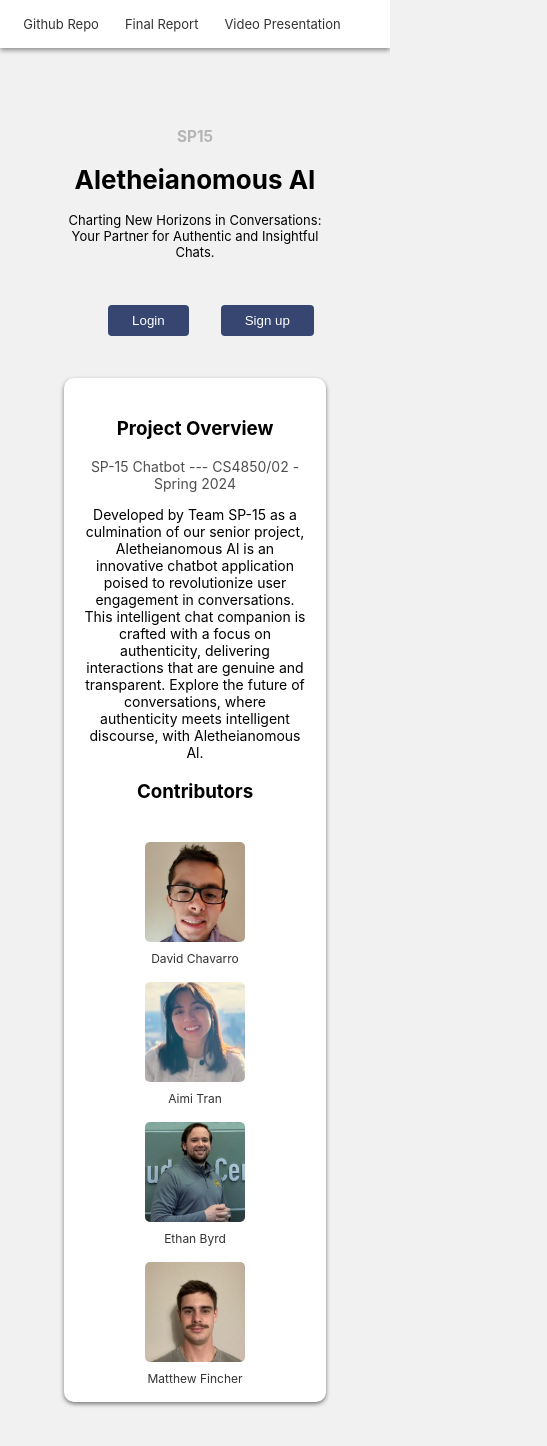
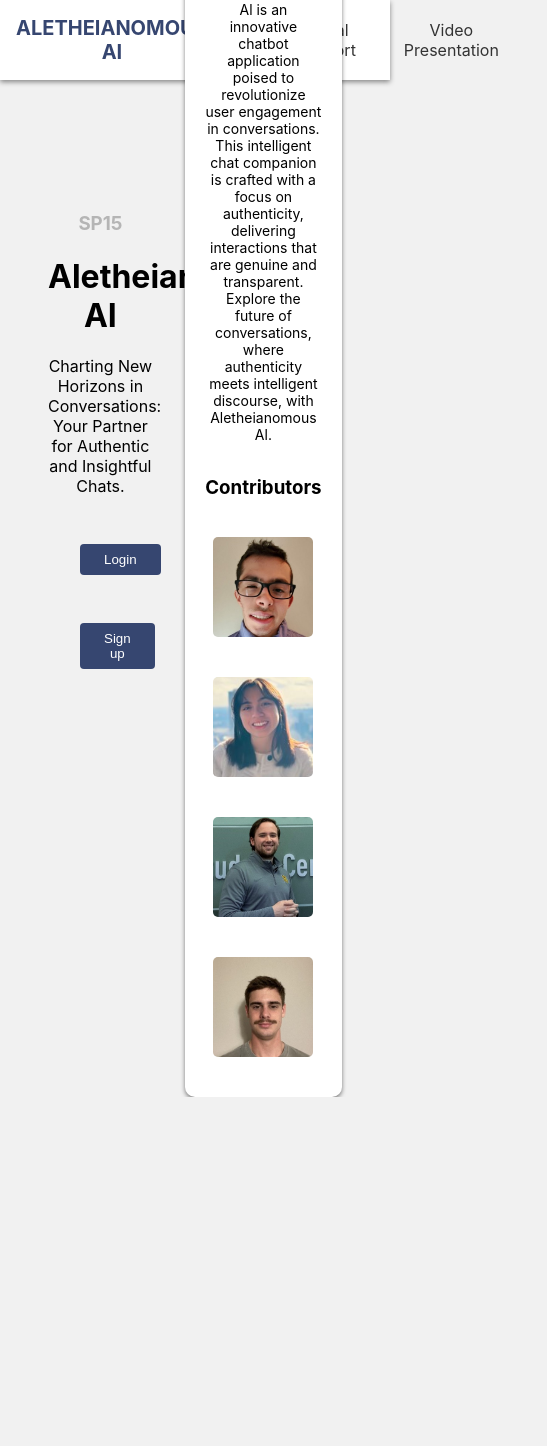
Before and after one commit to Aletheianomous-AI/Chatbot-SP15, a React (Create React App) app: page / in a window 390 px wide. Shown: the top 1446 px of the page, 547 px wide, since content can reach past the window. After the commit the page ends 1097 px from the top, so only its background shows below. Built offline with nearby package versions, Linux system fonts and the light colour scheme.

Commit message:
Revert "Merge changes from dev branch"
This reverts commit b2a6b246a76af9b31f0dbebace36f3a69eec2fd7, reversing
changes made to 84bb2b5aab27f0383cd9217115f7b43e7ecd71fa.

```diff
--- a/package.json
+++ b/package.json
@@ -35,8 +35,5 @@
       "last 1 firefox version",
       "last 1 safari version"
     ]
-  },
-  "devDependencies": {
-    "@babel/plugin-proposal-private-property-in-object": "^7.21.11"
   }
 }
--- a/src/App.js
+++ b/src/App.js
@@ -2,6 +2,7 @@ import MainNavBar from "./components/MainNavBar.js";
 import HomePage from "./components/HomePage.js";
 import Login from "./components/Login.js";
 import Signup from "./components/Signup.js";
+import ChatWindow from "./components/ChatWindow.js";
 import "./App.css";
 import { BrowserRouter, Routes, Route } from "react-router-dom";
 
--- a/src/components/HomePage.js
+++ b/src/components/HomePage.js
@@ -4,29 +4,17 @@ import { useNavigate } from "react-router-dom";
 const HomePage = () => {
   const navigate = useNavigate();
   const headshotImages = [
-    "/images/David-img.jpg",
-    "/images/Aimi-img.jpg",
-    "/images/Ethan-img.jpg",
-    "/images/Matthew-img.jpg",
+    '/images/David-img.jpg',
+    '/images/Aimi-img.jpg',
+    '/images/Ethan-img.jpg',
+    '/images/Matthew-img.jpg',
   ];
-  const contributorNames = [
-    "David Chavarro",
-    "Aimi Tran",
-    "Ethan Byrd",
-    "Matthew Fincher",
-  ];
-  const getContributorName = (index) => {
-    return contributorNames[index];
-  };
   return (
     <div className="homepage">
       <div className="left">
         <h3>SP15</h3>
         <h1>Aletheianomous AI</h1>
-        <p>
-          Charting New Horizons in Conversations: Your Partner for Authentic and
-          Insightful Chats.
-        </p>
+        <p>Charting New Horizons in Conversations: Your Partner for Authentic and Insightful Chats.</p>
         <div className="button-group">
           <button className="login-button" onClick={() => navigate("/login")}>
             Login
@@ -38,39 +26,22 @@ const HomePage = () => {
       </div>
       <div className="right">
         <div className="card">
-          <h3>Project Overview</h3>
+        <h3>Project Overview</h3>
           <div className="overview">
-            <div className="subtitle">
-              SP-15 Chatbot --- CS4850/02 - Spring 2024
-            </div>
-            <div className="detail">
-              Developed by Team SP-15 as a culmination of our senior project,
-              Aletheianomous Al is an innovative chatbot application poised to
-              revolutionize user engagement in conversations. This intelligent
-              chat companion is crafted with a focus on authenticity, delivering
-              interactions that are genuine and transparent. Explore the future
-              of conversations, where authenticity meets intelligent discourse,
-              with Aletheianomous Al.
-            </div>
+
+            <p>Developed by Team SP-15 as a culmination of our senior project, Aletheianomous Al is an innovative chatbot application poised to revolutionize user engagement in conversations. This intelligent chat companion is crafted with a focus on authenticity, delivering interactions that are genuine and transparent. Explore the future of conversations, where authenticity meets intelligent discourse, with Aletheianomous Al.</p>
           </div>
           <h3>Contributors</h3>
-
           <div className="contributors">
             {headshotImages.map((imageSrc, index) => (
-              <div key={index} className="contributor-card">
-                <img
-                  src={imageSrc}
-                  alt={`Headshot ${index + 1}`}
-                  className="contributor-image"
-                />
-                <div className="contributor-name">
-                  {getContributorName(index)}
-                </div>
+              <div key={index} style={{ width: '100px', height: '100px', margin: '20px', overflow: 'hidden' }}>
+                <img src={imageSrc} alt={`Headshot ${index + 1}`} style={{ width: '100%', height: '100%', objectFit: 'cover', borderRadius: '5%' }} />
               </div>
             ))}
           </div>
         </div>
       </div>
+
     </div>
   );
 };
--- a/src/components/MainNavBar.js
+++ b/src/components/MainNavBar.js
@@ -1,29 +1,23 @@
-import React, { useState } from "react";
+import React from "react";
 import "./styles/MainNavBar.css";
 import { useNavigate } from "react-router-dom";
 
 // MainNavBar component
 function MainNavBar() {
   const navigate = useNavigate();
-
   const handleH1Click = () => {
     // navigate to the main homepage
     navigate("/");
   };
   return (
     <nav>
-      {/* TODO: Adding brand logo here */}
       <h1 className="brand-name-button" onClick={handleH1Click}>
         ALETHEIANOMOUS AI
       </h1>
 
-      <ul className="nav-links">
+      <ul>
         <li>
-          <a
-            href="https://github.com/Alethianomous-AI/Chatbot-SP15"
-            target="_blank"
-            rel="noreferrer"
-          >
+          <a href="https://github.com/Alethianomous-AI/Chatbot-SP15">
             Github Repo
           </a>
         </li>
--- a/src/components/styles/HomePage.css
+++ b/src/components/styles/HomePage.css
@@ -7,14 +7,16 @@
   margin: 2rem;
 }
 
-.left {
+.left{
   flex: 1;
+  /* display: flex;
+  flex-direction: column; */
   align-items: flex-start;
   width: 40%;
   margin-right: 2rem;
 }
-.left h3 {
-  color: #b5b5b5;
+.left h3{
+  color: #B5B5B5;
 }
 .login-button,
 .signup-button {
@@ -34,9 +36,10 @@
 }
 .right{
   width: 60%;
+
 }
 
-.card {
+.card{
   display: flex;
   justify-content: center;
   align-items: center;
@@ -47,85 +50,12 @@
   box-shadow: 0 2px 4px rgba(0, 0, 0, 0.5);
 }
 
-.detail {
+.overview p{
   font-size: 14px;
 }
-.subtitle {
-  color: #4f4f4f;
-  font-size: 14px;
-  text-align: center;
-  margin-bottom: 1em;
-}
-.contributors {
+
+.contributors{
   display: flex;
   flex-wrap: wrap;
-  justify-content: space-around;
+  justify-content: 'space-around';
 }
-.contributor-card {
-  width: 100px;
-  height: 100px;
-  margin: 20px;
-  text-align: center;
-}
-
-.contributor-image {
-  width: 100%;
-  height: 100%;
-  object-fit: cover;
-  border-radius: 5%;
-}
-
-.contributor-name {
-  margin-top: 5px;
-  font-size: 12px;
-  color: #333;
-}
-
-/* Media queries for responsiveness */
-
-@media only screen and (max-width: 992px) {
-  .homepage {
-    flex-direction: column;
-    height: auto;
-  }
-
-  .left,
-  .right {
-    width: 100%;
-    margin: 0;
-    text-align: center;
-  }
-
-  .left {
-    order: 1;
-    margin-bottom: 2em;
-    font-size: 13px;
-  }
-
-  .right {
-    order: 2;
-  }
-}
-
-@media only screen and (min-width: 993px) and (max-width: 1200px) {
-  .left {
-    font-size: 13px;
-  }
-  .right{
-    font-size: 13px;
-  }
-  .contributor-card {
-    margin: 10px;
-  }
-}
-
-@media only screen and (min-width: 1200px) {
-  .homepage {
-    height: 70vh;
-    padding: 5em;
-  }
-
-  .contributors {
-    justify-content: flex-start;
-  }
-}
--- a/src/components/styles/MainNavBar.css
+++ b/src/components/styles/MainNavBar.css
@@ -34,19 +34,3 @@ nav a {
   color: #333;
   text-decoration: none;
 }
-
-/* Media queries for responsiveness */
-
-@media only screen and (max-width: 768px) {
-  .brand-name-button {
-    display: none;
-  }
-
-  nav ul {
-    justify-content: center;
-    font-size: 13px;
-  }
-  nav li {
-    margin-right: 2em;
-  }
-}
```
Also changed, not shown: src/components/ChatWindow.js (added), src/components/styles/ChatWindow.css (added), 1 other file (tests, documents, lock files or other folders).
